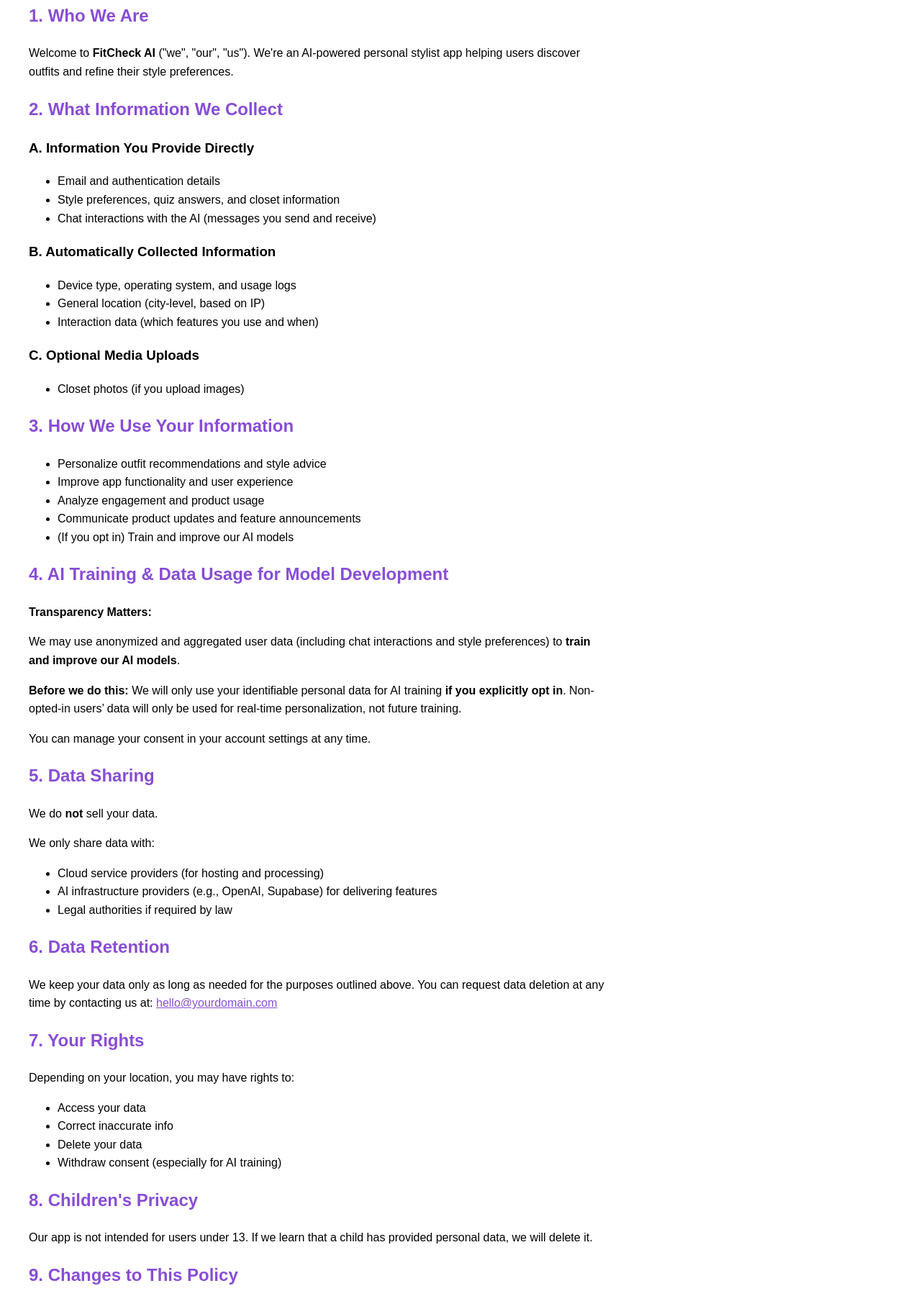
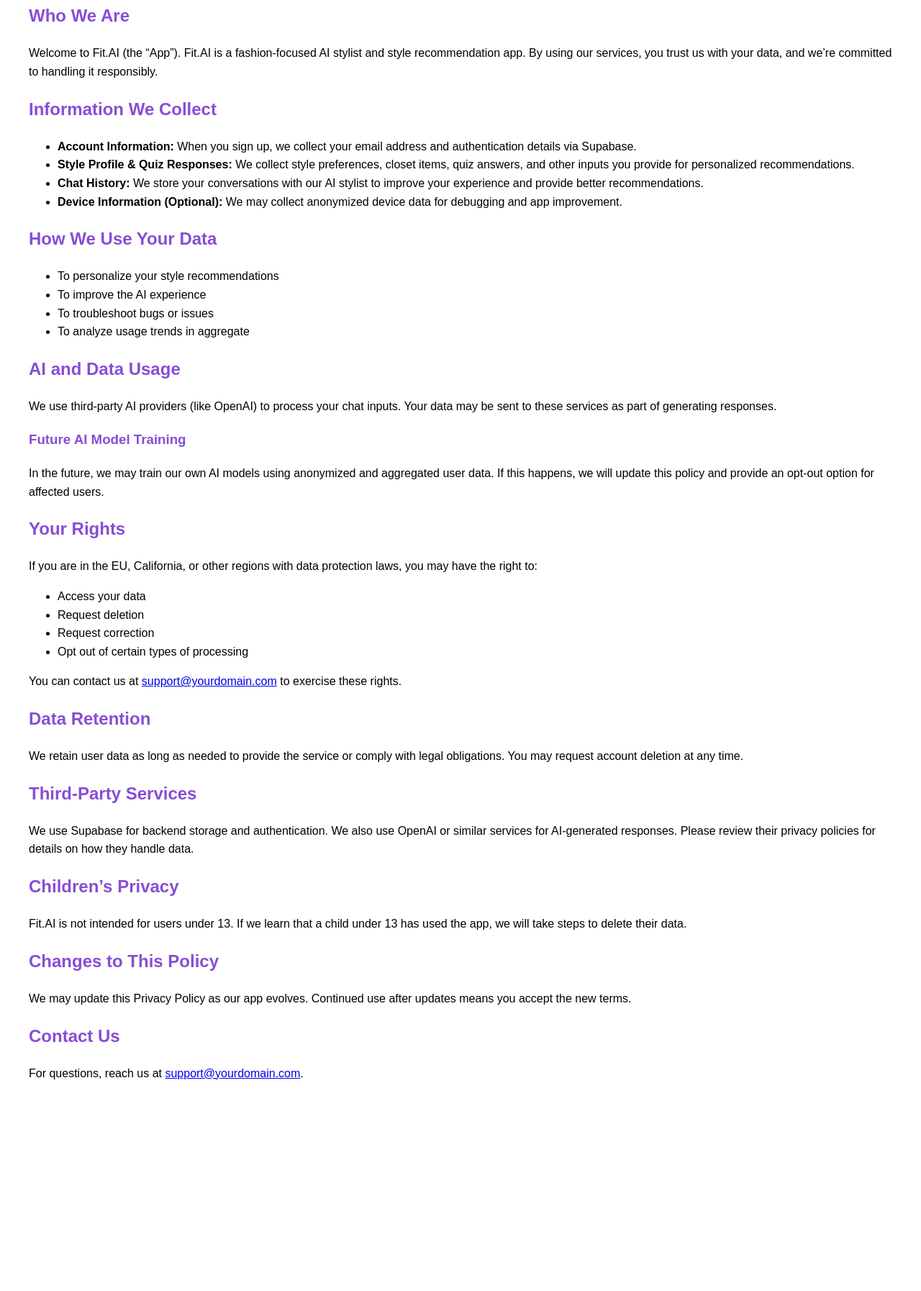
Before and after one commit to kenechiu/fitcheck-pages, a plain HTML site: page privacy.html in a window 1280 px wide. Shown: the part 155-1949 px from the top of the page at 72% size. After the commit the page ends 1699 px from the top, so only its background shows below. Drawn offline with Linux system fonts and the light colour scheme.

Commit message:
Update privacy.html

```diff
--- a/privacy.html
+++ b/privacy.html
@@ -2,96 +2,67 @@
 <html lang="en">
 <head>
   <meta charset="UTF-8">
-  <meta name="viewport" content="width=device-width, initial-scale=1.0">
-  <title>Privacy Policy | FitCheck AI</title>
+  <meta name="viewport" content="width=device-width, initial-scale=1">
+  <title>Privacy Policy | Fit.AI</title>
   <style>
-    body {
-      font-family: Arial, sans-serif;
-      margin: 40px;
-      max-width: 800px;
-      line-height: 1.6;
-    }
-    h1, h2 {
-      color: #884DD5;
-    }
-    a {
-      color: #884DD5;
-    }
+    body { font-family: Arial, sans-serif; margin: 40px; line-height: 1.6; }
+    h1, h2, h3 { color: #884DD5; }
   </style>
 </head>
 <body>
 
-  <h1>Privacy Policy for FitCheck AI</h1>
-  <p><strong>Effective Date:</strong> July 2025</p>
+<h1>Privacy Policy</h1>
+<p>Effective Date: July 2025</p>
 
-  <h2>1. Who We Are</h2>
-  <p>Welcome to <strong>FitCheck AI</strong> ("we", "our", "us"). We're an AI-powered personal stylist app helping users discover outfits and refine their style preferences.</p>
+<h2>Who We Are</h2>
+<p>Welcome to Fit.AI (the “App”). Fit.AI is a fashion-focused AI stylist and style recommendation app. By using our services, you trust us with your data, and we’re committed to handling it responsibly.</p>
 
-  <h2>2. What Information We Collect</h2>
-  <h3>A. Information You Provide Directly</h3>
-  <ul>
-    <li>Email and authentication details</li>
-    <li>Style preferences, quiz answers, and closet information</li>
-    <li>Chat interactions with the AI (messages you send and receive)</li>
-  </ul>
+<h2>Information We Collect</h2>
+<ul>
+  <li><strong>Account Information:</strong> When you sign up, we collect your email address and authentication details via Supabase.</li>
+  <li><strong>Style Profile & Quiz Responses:</strong> We collect style preferences, closet items, quiz answers, and other inputs you provide for personalized recommendations.</li>
+  <li><strong>Chat History:</strong> We store your conversations with our AI stylist to improve your experience and provide better recommendations.</li>
+  <li><strong>Device Information (Optional):</strong> We may collect anonymized device data for debugging and app improvement.</li>
+</ul>
 
-  <h3>B. Automatically Collected Information</h3>
-  <ul>
-    <li>Device type, operating system, and usage logs</li>
-    <li>General location (city-level, based on IP)</li>
-    <li>Interaction data (which features you use and when)</li>
-  </ul>
+<h2>How We Use Your Data</h2>
+<ul>
+  <li>To personalize your style recommendations</li>
+  <li>To improve the AI experience</li>
+  <li>To troubleshoot bugs or issues</li>
+  <li>To analyze usage trends in aggregate</li>
+</ul>
 
-  <h3>C. Optional Media Uploads</h3>
-  <ul>
-    <li>Closet photos (if you upload images)</li>
-  </ul>
+<h2>AI and Data Usage</h2>
+<p>We use third-party AI providers (like OpenAI) to process your chat inputs. Your data may be sent to these services as part of generating responses.</p>
 
-  <h2>3. How We Use Your Information</h2>
-  <ul>
-    <li>Personalize outfit recommendations and style advice</li>
-    <li>Improve app functionality and user experience</li>
-    <li>Analyze engagement and product usage</li>
-    <li>Communicate product updates and feature announcements</li>
-    <li>(If you opt in) Train and improve our AI models</li>
-  </ul>
+<h3>Future AI Model Training</h3>
+<p>In the future, we may train our own AI models using anonymized and aggregated user data. If this happens, we will update this policy and provide an opt-out option for affected users.</p>
 
-  <h2>4. AI Training & Data Usage for Model Development</h2>
-  <p><strong>Transparency Matters:</strong></p>
-  <p>We may use anonymized and aggregated user data (including chat interactions and style preferences) to <strong>train and improve our AI models</strong>.</p>
-  <p><strong>Before we do this:</strong> We will only use your identifiable personal data for AI training <strong>if you explicitly opt in</strong>. Non-opted-in users’ data will only be used for real-time personalization, not future training.</p>
-  <p>You can manage your consent in your account settings at any time.</p>
+<h2>Your Rights</h2>
+<p>If you are in the EU, California, or other regions with data protection laws, you may have the right to:</p>
+<ul>
+  <li>Access your data</li>
+  <li>Request deletion</li>
+  <li>Request correction</li>
+  <li>Opt out of certain types of processing</li>
+</ul>
+<p>You can contact us at <a href="mailto:support@yourdomain.com">support@yourdomain.com</a> to exercise these rights.</p>
 
-  <h2>5. Data Sharing</h2>
-  <p>We do <strong>not</strong> sell your data.</p>
-  <p>We only share data with:</p>
-  <ul>
-    <li>Cloud service providers (for hosting and processing)</li>
-    <li>AI infrastructure providers (e.g., OpenAI, Supabase) for delivering features</li>
-    <li>Legal authorities if required by law</li>
-  </ul>
+<h2>Data Retention</h2>
+<p>We retain user data as long as needed to provide the service or comply with legal obligations. You may request account deletion at any time.</p>
 
-  <h2>6. Data Retention</h2>
-  <p>We keep your data only as long as needed for the purposes outlined above. You can request data deletion at any time by contacting us at: <a href="mailto:hello@yourdomain.com">hello@yourdomain.com</a></p>
+<h2>Third-Party Services</h2>
+<p>We use Supabase for backend storage and authentication. We also use OpenAI or similar services for AI-generated responses. Please review their privacy policies for details on how they handle data.</p>
 
-  <h2>7. Your Rights</h2>
-  <p>Depending on your location, you may have rights to:</p>
-  <ul>
-    <li>Access your data</li>
-    <li>Correct inaccurate info</li>
-    <li>Delete your data</li>
-    <li>Withdraw consent (especially for AI training)</li>
-  </ul>
+<h2>Children’s Privacy</h2>
+<p>Fit.AI is not intended for users under 13. If we learn that a child under 13 has used the app, we will take steps to delete their data.</p>
 
-  <h2>8. Children's Privacy</h2>
-  <p>Our app is not intended for users under 13. If we learn that a child has provided personal data, we will delete it.</p>
+<h2>Changes to This Policy</h2>
+<p>We may update this Privacy Policy as our app evolves. Continued use after updates means you accept the new terms.</p>
 
-  <h2>9. Changes to This Policy</h2>
-  <p>We may update this policy. Major changes will be notified in-app or by email.</p>
-
-  <h2>10. Contact Us</h2>
-  <p>For privacy questions:<br>
-  📧 <a href="mailto:hello@yourdomain.com">hello@yourdomain.com</a></p>
+<h2>Contact Us</h2>
+<p>For questions, reach us at <a href="mailto:support@yourdomain.com">support@yourdomain.com</a>.</p>
 
 </body>
 </html>
```
